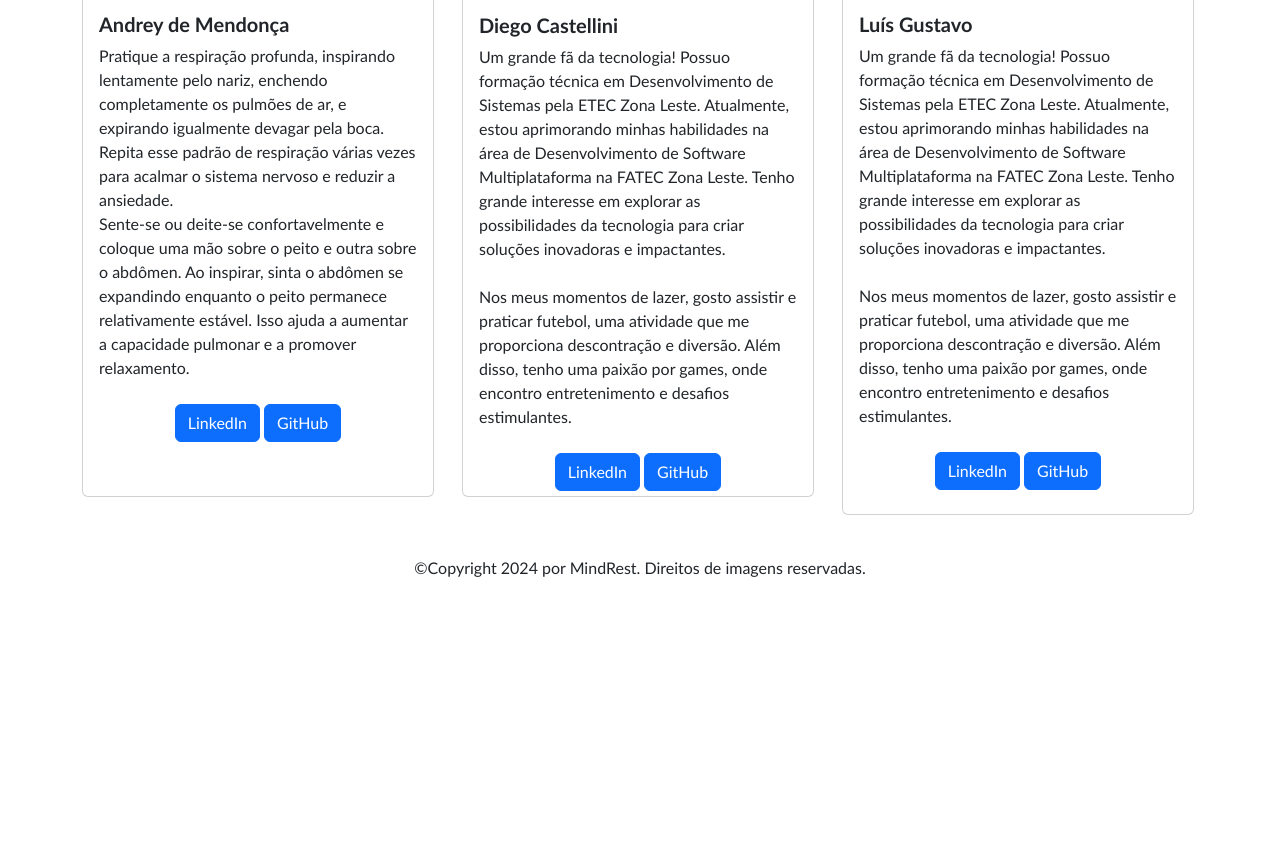
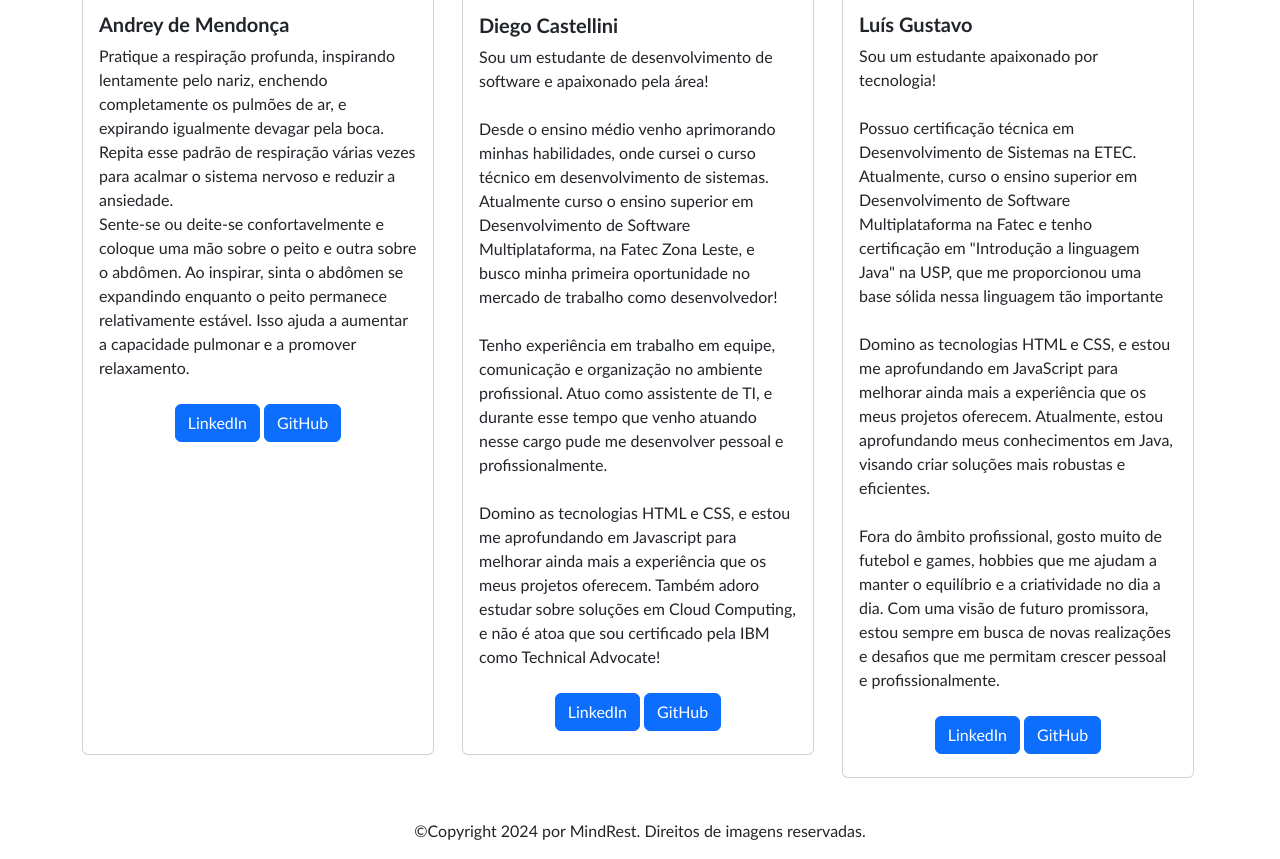
Before and after one commit to LuGustavo10/MindRest, a plain HTML site: page index.html in a window 1280 px wide. Shown: the part 2920-3779 px from the top of the page. Before the commit the page ends 3516 px from the top, so only its background shows below. Drawn offline with nearby package versions, Linux system fonts and the light colour scheme.

Commit message:
atualizacao-sobre-nos
atualização nos textos da seção "sobre nós"

```diff
--- a/index.html
+++ b/index.html
@@ -320,14 +320,21 @@
             <img src="img/home/sobre-nos-2.jpg" class="card-img-top" style="width: 100%; height: auto;" alt="...">
             <div class="card-body">
               <h5 class="card-title"><strong>Diego Castellini</strong></h5>
-              <p class="card-text mb-4">Um grande fã da tecnologia! Possuo formação técnica em
-                Desenvolvimento de Sistemas pela ETEC Zona Leste. Atualmente, estou aprimorando minhas habilidades na área de
-                Desenvolvimento de Software Multiplataforma na FATEC Zona Leste. Tenho grande interesse em explorar as
-                possibilidades da tecnologia para criar soluções inovadoras e impactantes. <br> <br>
+              <p class="card-text mb-4">Sou um estudante de desenvolvimento de software e apaixonado pela área! <br>
+                <br>
 
-                Nos meus momentos de lazer, gosto assistir e praticar futebol, uma atividade que me proporciona
-                descontração e diversão. Além disso, tenho uma paixão por games, onde encontro entretenimento e desafios
-                estimulantes.
+                Desde o ensino médio venho aprimorando minhas habilidades, onde cursei o curso técnico em
+                desenvolvimento de sistemas. Atualmente curso o ensino superior em Desenvolvimento de Software
+                Multiplataforma, na Fatec Zona Leste, e busco minha primeira oportunidade no mercado de trabalho como
+                desenvolvedor! <br> <br>
+
+                Tenho experiência em trabalho em equipe, comunicação e organização no ambiente profissional. Atuo como
+                assistente de TI, e durante esse tempo que venho atuando nesse cargo pude me desenvolver pessoal e
+                profissionalmente. <br> <br>
+
+                Domino as tecnologias HTML e CSS, e estou me aprofundando em Javascript para melhorar ainda mais a
+                experiência que os meus projetos oferecem. Também adoro estudar sobre soluções em Cloud Computing, e não
+                é atoa que sou certificado pela IBM como Technical Advocate!
               </p>
               <div class="text-center">
                 <a href="https://www.linkedin.com/in/diego-c-ramirez/" class="btn btn-primary">LinkedIn</a>
@@ -342,14 +349,19 @@
             <img src="img/home/sobre-nos-3.jpg" class="card-img-top" style="width: 100%; height: auto;" alt="...">
             <div class="card-body">
               <h5 class="card-title"><strong>Luís Gustavo</strong></h5>
-              <p class="card-text mb-4">Um grande fã da tecnologia! Possuo formação técnica em
-                Desenvolvimento de Sistemas pela ETEC Zona Leste. Atualmente, estou aprimorando minhas habilidades na área de
-                Desenvolvimento de Software Multiplataforma na FATEC Zona Leste. Tenho grande interesse em explorar as
-                possibilidades da tecnologia para criar soluções inovadoras e impactantes. <br> <br>
+              <p class="card-text mb-4">Sou um estudante apaixonado por tecnologia! <br><br>
 
-                Nos meus momentos de lazer, gosto assistir e praticar futebol, uma atividade que me proporciona
-                descontração e diversão. Além disso, tenho uma paixão por games, onde encontro entretenimento e desafios
-                estimulantes.
+                Possuo certificação técnica em Desenvolvimento de Sistemas na ETEC. Atualmente, curso o ensino superior em Desenvolvimento de Software
+                Multiplataforma na Fatec e  tenho certificação em "Introdução a linguagem Java" na USP, que me proporcionou uma base sólida nessa linguagem tão
+                importante<br><br>
+
+                Domino as tecnologias HTML e CSS, e estou me aprofundando em JavaScript para melhorar ainda mais a
+                experiência que os meus projetos oferecem. Atualmente, estou aprofundando meus conhecimentos em Java,
+                visando criar soluções mais robustas e eficientes. <br><br>
+
+                Fora do âmbito profissional, gosto muito de futebol e games, hobbies que me ajudam a manter o equilíbrio
+                e a criatividade no dia a dia. Com uma visão de futuro promissora, estou sempre em busca de novas
+                realizações e desafios que me permitam crescer pessoal e profissionalmente.
               </p>
               <div class="text-center">
                 <a href="https://www.linkedin.com/in/lugustavos/" class="btn btn-primary">LinkedIn</a>
```
